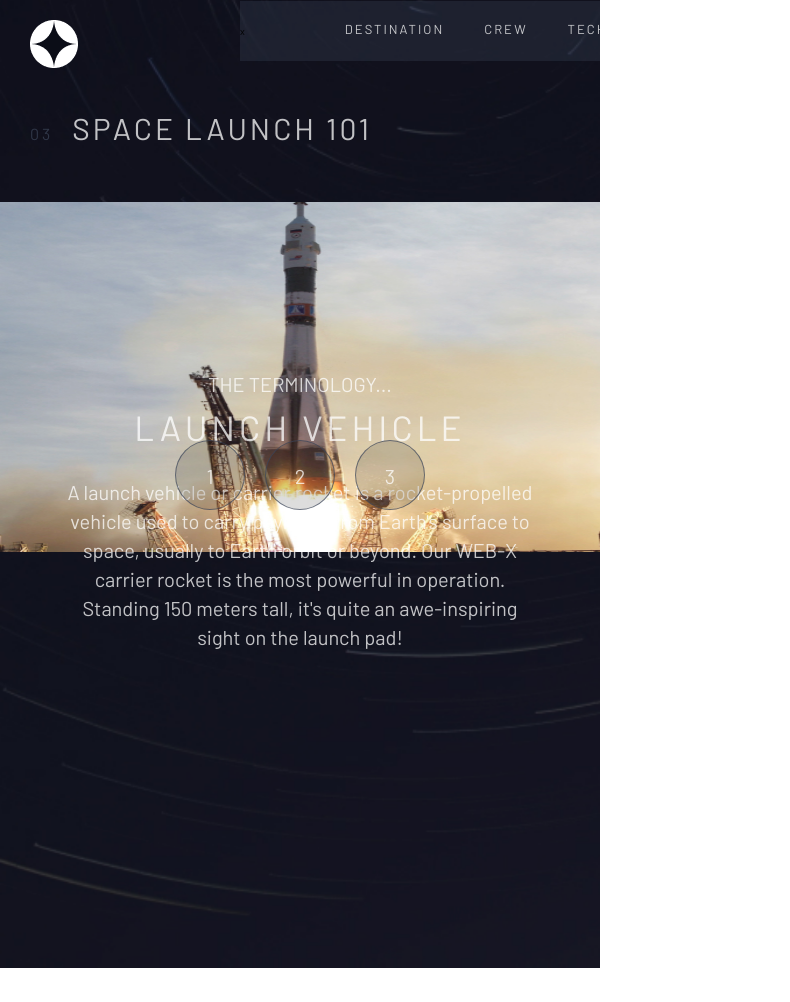
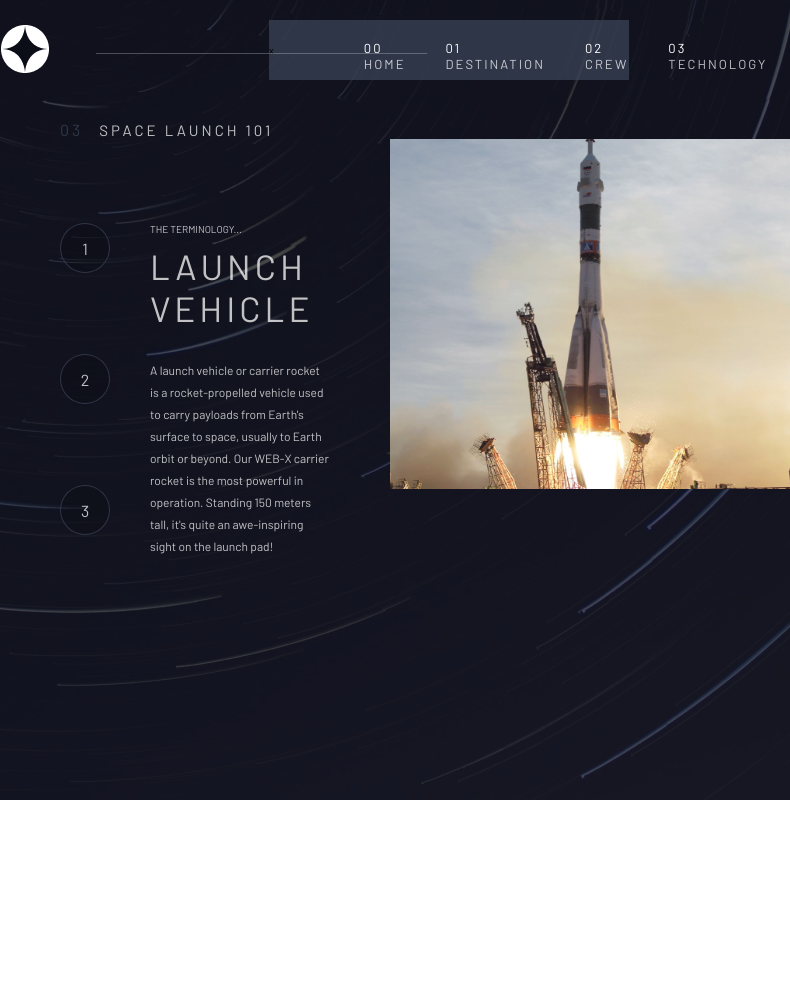
Before and after one commit to stephenbliz/space, a plain HTML site: page Technology/technologyA.html in a window 600 px wide. Shown: the whole page, 790 px wide, since content can reach past the window. After the commit the page ends 800 px from the top, so only its background shows below. Drawn offline with Linux system fonts and the light colour scheme.

Commit message:
made some correction in the media query

```diff
--- a/Crew/crew.css
+++ b/Crew/crew.css
@@ -74,7 +74,7 @@ body{
 }
 
 a .smallButton:hover{
-    background-color: var(--lightwhite);;
+    background-color: var(--lightwhite);
 }
 
 .smallButton{
@@ -157,7 +157,8 @@ a .smallButton:hover{
 
     }
 
-    @media screen and (max-width:760px){
+    @media screen and (min-device-width:480px)
+    and (max-device-width:786px){
         body{
                 background-image: url(../../images/mcreback.jpg);
                 background-repeat: repeat;
--- a/Destination/destination.css
+++ b/Destination/destination.css
@@ -171,7 +171,8 @@ td{
 
 }
 
-@media screen and (max-width:760px){
+@media screen and (min-device-width:480px)
+and (max-device-width:786px) {
 
     body{
         background-image: url(../../images/mdesback.png);
--- a/Technology/technology.css
+++ b/Technology/technology.css
@@ -163,7 +163,8 @@ body{
 
 
 }
-@media screen and (max-width:760px){
+@media screen and (min-device-width:480px)
+and (max-device-width:786px) {
     body{
            background-image: url(../Images/mtecback.jpg);
            background-size: cover;
--- a/Technology/technologyA.html
+++ b/Technology/technologyA.html
@@ -17,7 +17,7 @@
             <div class="line"><img src="../Images/Rectangle.png" alt="horizontal line"></div>
             <ul class="headerNavList">
                 <div class="close">x</div>
-                <li class="headerItem num1"><a href="../index.html" class="num">00</span> Home</a></li>
+                <li class="headerItem num1"><a href="../index.html"><span class="num">00</span> Home</a></li>
                 <li class="headerItem"><a href="../Destination/destinationA.html"><span class="num">01</span> Destination</a></li>
                 <li class="headerItem"><a href="../Crew/crewA.html"><span class="num">02</span> Crew</a></li>
                 <li class="headerItem num4"><a href="./technologyA.html"><span class="num">03</span> Technology</a></li>
--- a/header.css
+++ b/header.css
@@ -159,7 +159,8 @@ html{
 
 /* Media query for tablet phones */
 
-@media screen and (max-width:760px) {
+@media screen and (min-device-width:480px)
+and (max-device-width:786px) {
 
     .line{
         display: none;
@@ -174,7 +175,6 @@ html{
         align-items: center;
         justify-content: space-between;
         height: 6rem;
-        width: 60vw;
         margin-top: -2.9rem;
         background-color: rgb(61, 71, 90, 0.3);
     }
--- a/home.css
+++ b/home.css
@@ -170,7 +170,6 @@ body{
         display: flex;
         width: 100vw;
         justify-content:space-between;
-        /* overflow: hidden;        */
     }
 
     .headerNavList{
@@ -180,7 +179,7 @@ body{
         height: 110vh;
         width: 70vw;
         top: -3vh;
-        right: -4vw;
+        right: -8vw;
         transition: all 0.45s ease-in-out;
         background-color: rgba(61, 71, 90, 0.93);
         z-index: 99;
@@ -289,15 +288,12 @@ body{
     min-height: 30rem;
 }
 
-
-
-
-
 }
 
 /* Media query for tablet phones */
 
-@media screen and (max-width:760px) {
+@media screen and (min-device-width:480px)
+and (max-device-width:786px) {
     body{
         background-image: url(../../images/mhoback.jpg);
         background-repeat: no-repeat;
@@ -321,7 +317,6 @@ body{
         align-items: center;
         justify-content: space-between;
         height: 6rem;
-        width: 60vw;
         margin-top: -2.9rem;
         background-color: rgb(61, 71, 90, 0.3);
     }
@@ -343,7 +338,6 @@ body{
     }
     .subSection1{
         width: 80vw;
-    /*     background-color: red; */
         display: flex;
         flex-direction: column;
         align-content:center;
```
Also changed, not shown: Destination/destinationA.html (+1 -1 lines), Destination/destinationB.html (+1 -1 lines), Destination/destinationC.html (+1 -1 lines), Destination/destinationD.html (+1 -1 lines), Technology/technologyB.html (+1 -1 lines), Technology/technologyC.html (+1 -1 lines).
